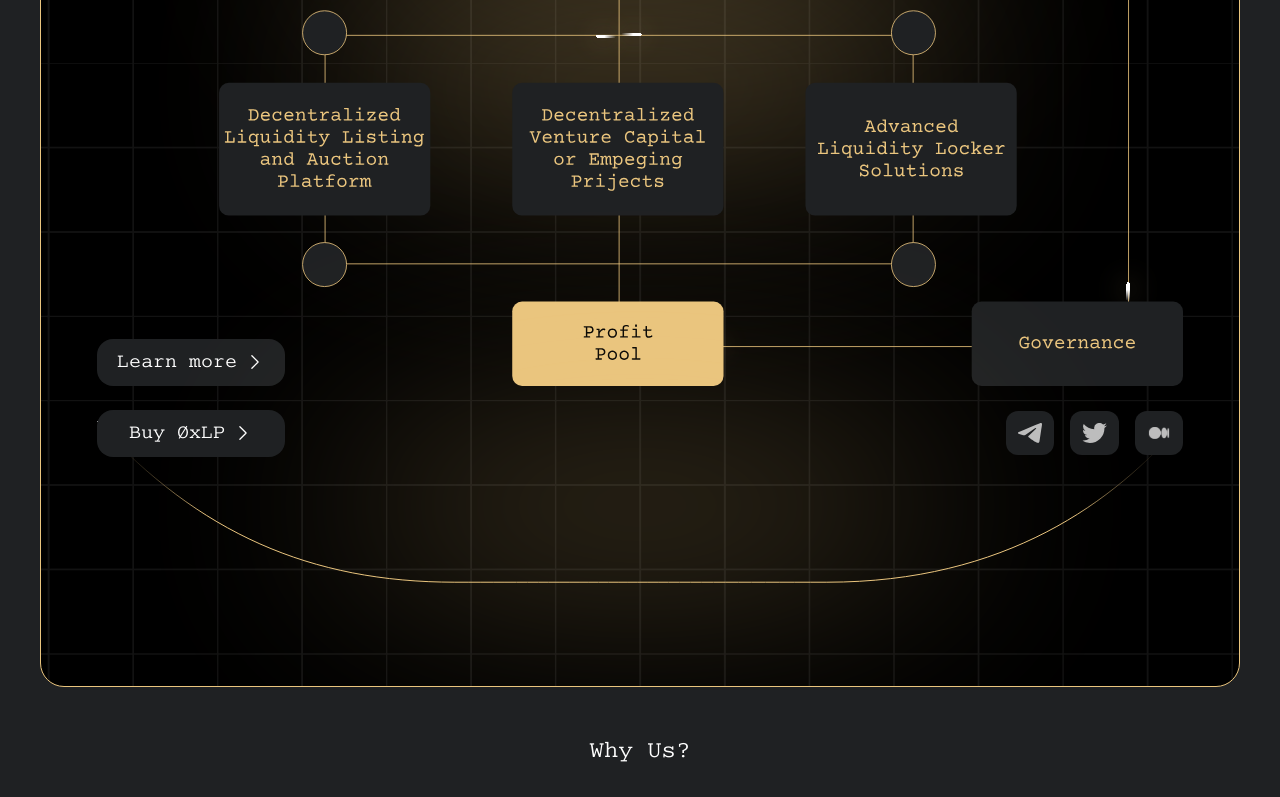
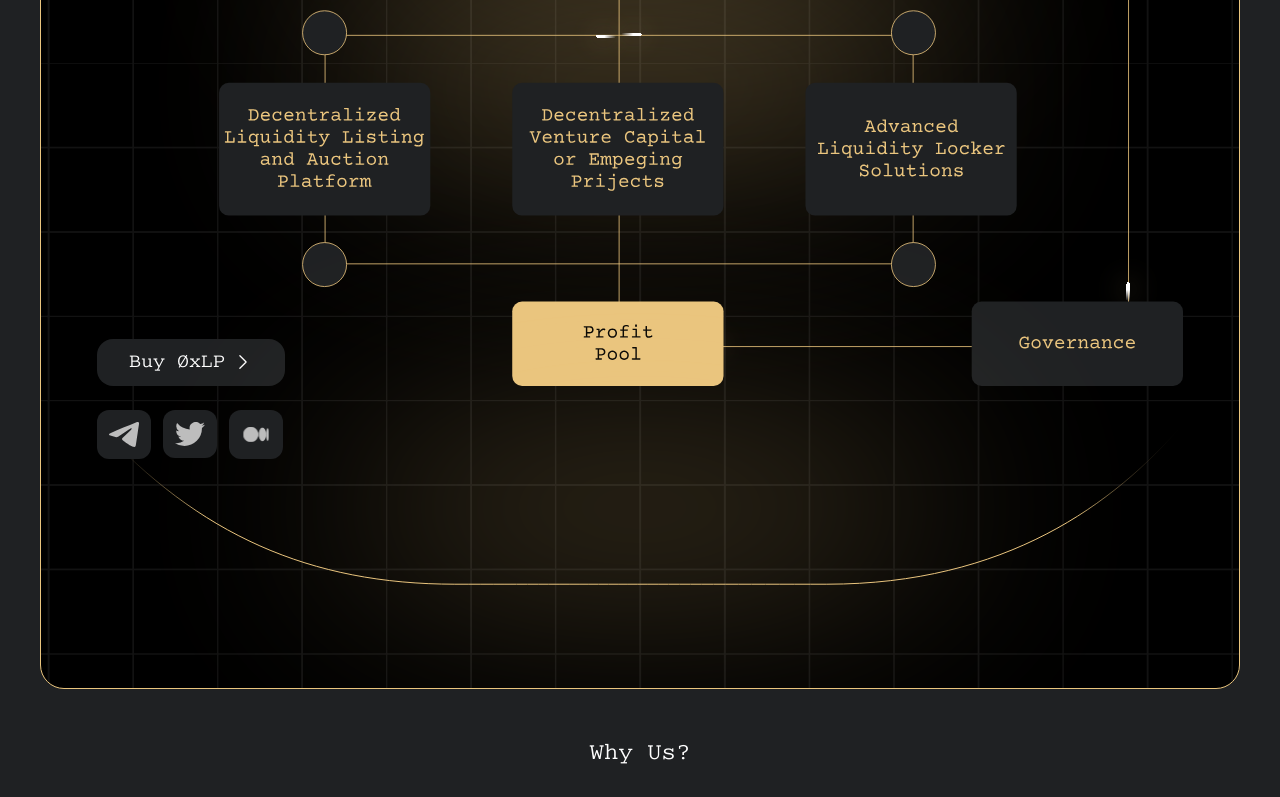
Before and after one commit to GeorgiyAslanyan/liquidityswap, a Next.js app: page / in a window 1280 px wide. Shown: the part 2000-2797 px from the top of the page. Built offline with nearby package versions, Linux system fonts and the light colour scheme.

Commit message:
upd links

```diff
--- a/components/Description.jsx
+++ b/components/Description.jsx
@@ -87,7 +87,7 @@ const Description = () => {
             className="flex gap-4 items-center">
             <p>Secured by:</p>
             <a
-              href="https://kleros.io/"
+              href="https://kleros.world/xLiquidity-Swap-6823cc1b2f194ea688c6e36fa5d0e2f2"
               target="_blank"
               rel="noopener noreferrer">
               <Image
@@ -104,7 +104,7 @@ const Description = () => {
             whileInView={{ opacity: 1 }}
             transition={{ delay: 0, duration: 0.4 }}
             className="">
-            © 2023 ZeroX Labs
+            ©2023 ZeroXLabs
           </motion.p>
         </div>
       </div>
--- a/components/Hero.jsx
+++ b/components/Hero.jsx
@@ -48,7 +48,7 @@ const Hero = () => {
           viewport={{ once: true }}
           className="flex gap-5 items-center z-[7] absolute left-6 top-6">
           <Image src={"/logo.svg"} alt="logo" width={41} height={40} />
-          <p className="">ØxLiquidity</p>
+          <p className="mt-[5px]">ØxLiquidity</p>
         </motion.div>
         <motion.video
           initial={{ opacity: 0, scale: 0.5 }}
@@ -169,12 +169,12 @@ const Hero = () => {
               </div>
             </div>
             <motion.a
-              href="https://t.me/LPSwapBot"
+              href="https://app.uniswap.org/swap"
               target="_blank"
               className="hidden lg:flex absolute left-0 bottom-0 justify-center w-[90%] md:w-fit"
               rel="noopener noreferrer">
               <button className="items-center min-w-[188px] text-base lg:text-xl w-[90%] whitespace-nowrap  justify-center flex hover:gap-4 gap-2 sm:w-fit rounded-2xl bg-[#1F2123] hover:bg-[#36393c] duration-300 ease-in-out transition-all text-white py-3 px-5 h-full">
-               <p>Learn more</p> {" "}
+               <p>Buy ØxLP</p> {" "}
                 <svg
                   xmlns="http://www.w3.org/2000/svg"
                   fill="none"
@@ -209,30 +209,9 @@ const Hero = () => {
             ))}
           </div> */}
           <div className="flex md:hidden flex-col md:flex-row relative z-[7] items-center justify-center gap-4">
-          <motion.a
-              href="https://t.me/LPSwapBot"
-              target="_blank"
-              className="flex lg:hidden justify-center w-[90%] md:w-fit"
-              rel="noopener noreferrer">
-              <button className="items-center min-w-[188px] text-base lg:text-xl w-[90%] whitespace-nowrap  justify-center flex hover:gap-4 gap-2 sm:w-fit rounded-2xl bg-[#1F2123] hover:bg-[#36393c] duration-300 ease-in-out transition-all text-white py-3 px-5 h-full">
-               <p>Learn more</p> {" "}
-                <svg
-                  xmlns="http://www.w3.org/2000/svg"
-                  fill="none"
-                  viewBox="0 0 24 24"
-                  strokeWidth="1.5"
-                  stroke="currentColor"
-                  className="w-4 h-4 lg:w-5 lg:h-5">
-                  <path
-                    strokeLinecap="round"
-                    strokeLinejoin="round"
-                    d="M8.25 4.5l7.5 7.5-7.5 7.5"
-                  />
-                </svg>
-              </button>
-            </motion.a>
+
             <motion.a
-              href="https://t.me/LPSwapBot"
+              href="https://app.uniswap.org/swap"
               target="_blank"
               className="flex justify-center w-[90%] md:hidden"
               rel="noopener noreferrer">
@@ -255,33 +234,10 @@ const Hero = () => {
             </motion.a>
           </div>
           <div className="hidden md:flex flex-col md:flex-row relative z-[8] items-center justify-between gap-4 pb-5">
-
-            <motion.a
-              href="https://t.me/LPSwapBot"
-              target="_blank"
-              className=" md:flex justify-start w-[90%] hidden"
-              rel="noopener noreferrer">
-              <button className="items-center text-base min-w-[188px] lg:text-xl whitespace-nowrap justify-center w-[90%] flex hover:gap-4 gap-2 sm:w-fit rounded-2xl bg-[#1F2123] hover:bg-[#36393c] duration-300 ease-in-out transition-all text-white py-3 px-5 h-full">
-                <p>Buy ØxLP</p>{" "}
-                <svg
-                  xmlns="http://www.w3.org/2000/svg"
-                  fill="none"
-                  viewBox="0 0 24 24"
-                  strokeWidth="1.5"
-                  stroke="currentColor"
-                  className="w-4 h-4 lg:w-5 lg:h-5">
-                  <path
-                    strokeLinecap="round"
-                    strokeLinejoin="round"
-                    d="M8.25 4.5l7.5 7.5-7.5 7.5"
-                  />
-                </svg>
-              </button>
-            </motion.a>
-            <div className="hidden md:flex flex-row relative z-[7] items-center justify-center gap-4">
+            <div className="hidden md:flex flex-row relative z-[7] items-center justify-center gap-3">
             <motion.a
               className="rounded-xl flex items-center justify-center bg-[#1F2123] hover:bg-[#36393c] duration-300 ease-in-out transition-all p-3"
-              href="https://t.me/LPSwapBot"
+              href="https://t.me/ZeroXLiquidity"
               target="_blank"
               rel="noopener noreferrer">
               <Image
@@ -294,7 +250,7 @@ const Hero = () => {
             </motion.a>
             <motion.a
               className="rounded-xl flex items-center justify-center bg-[#1F2123] hover:bg-[#36393c] duration-300 ease-in-out transition-all p-3"
-              href="https://x.com/0xLiquiditySwap"
+              href="https://twitter.com/0xLiquiditySwap"
               target="_blank"
               rel="noopener noreferrer">
               <Image
@@ -307,7 +263,7 @@ const Hero = () => {
             </motion.a>
             <motion.a
               className="rounded-xl flex items-center justify-center bg-[#1F2123] hover:bg-[#36393c] duration-300 ease-in-out transition-all p-3"
-              href="https://medium.com/"
+              href="https://medium.com/@0xLiquidity"
               target="_blank"
               rel="noopener noreferrer">
               <Image
@@ -323,7 +279,7 @@ const Hero = () => {
           <div className="flex md:hidden flex-row relative z-[7] items-center justify-center gap-4">
             <motion.a
               className="rounded-xl flex items-center justify-center bg-[#1F2123] hover:bg-[#36393c] duration-300 ease-in-out transition-all p-3"
-              href="https://t.me/LPSwapBot"
+              href="https://t.me/ZeroXLiquidity"
               target="_blank"
               rel="noopener noreferrer">
               <Image
--- a/components/Navbar.jsx
+++ b/components/Navbar.jsx
@@ -39,7 +39,7 @@ const Navbar = () => {
           <div className="flex gap-4 sm:gap-5 items-center">
           <motion.a
               className="flex items-center justify-center opacity-100 hover:opacity-70 duration-300 ease-in-out transition-all"
-              href="https://linktr.ee/"
+              href="https://linktr.ee/0xliquidity"
               target="_blank"
               rel="noopener noreferrer">
               <Image
@@ -54,7 +54,7 @@ const Navbar = () => {
               initial={{ opacity: 0, y: -20 }}
               whileInView={{ opacity: 1, y: 0 }}
               transition={{ delay: 1.2, duration: 0.4 }}
-              href="http://"
+              href="https://docs.0xliquidityswap.io/"
               target="_blank"
               className="flex items-center"
               rel="noopener noreferrer">
```
